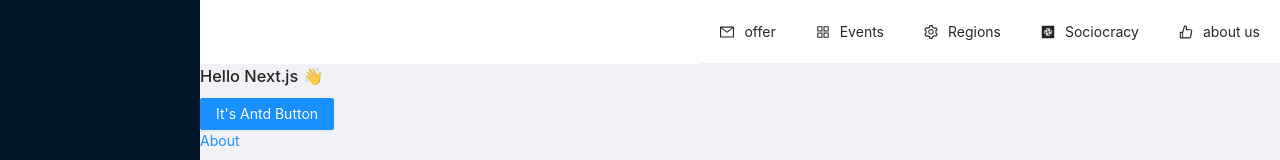
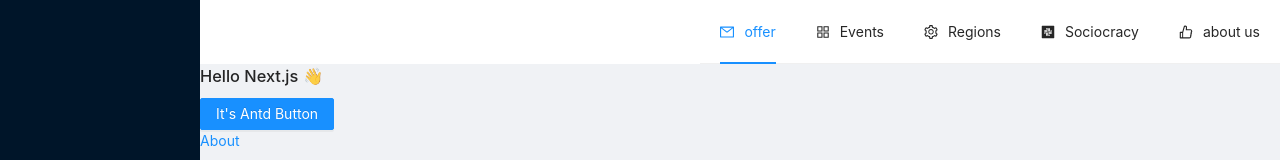
Before and after one commit to DevStarSJ/react_boilerplate, a Next.js app: page / in a window 1280 px wide. Shown: the top 160 px of the page. Built offline with nearby package versions, Linux system fonts and the light colour scheme; no server answers.

Commit message:
deploy static website

```diff
--- a/package.json
+++ b/package.json
@@ -3,7 +3,7 @@
   "version": "1.0.0",
   "scripts": {
     "dev": "next",
-    "build": "next build",
+    "build": "next build && next export",
     "start": "next start",
     "type-check": "tsc",
     "lint": "eslint . --fix"
--- a/pages/index.tsx
+++ b/pages/index.tsx
@@ -14,7 +14,7 @@ export default function index(): ReactElement {
   console.log(loading, error, data)
 
   const [collapsed, setCollapsed] = useState(false)
-  const [selected, setSelected] = useState(undefined)
+  const [selected, setSelected] = useState('mail')
 
   const onCollapse = ()  => setCollapsed(!collapsed)
 
```
Also changed, not shown: 1 other file (tests, documents, lock files or other folders).
